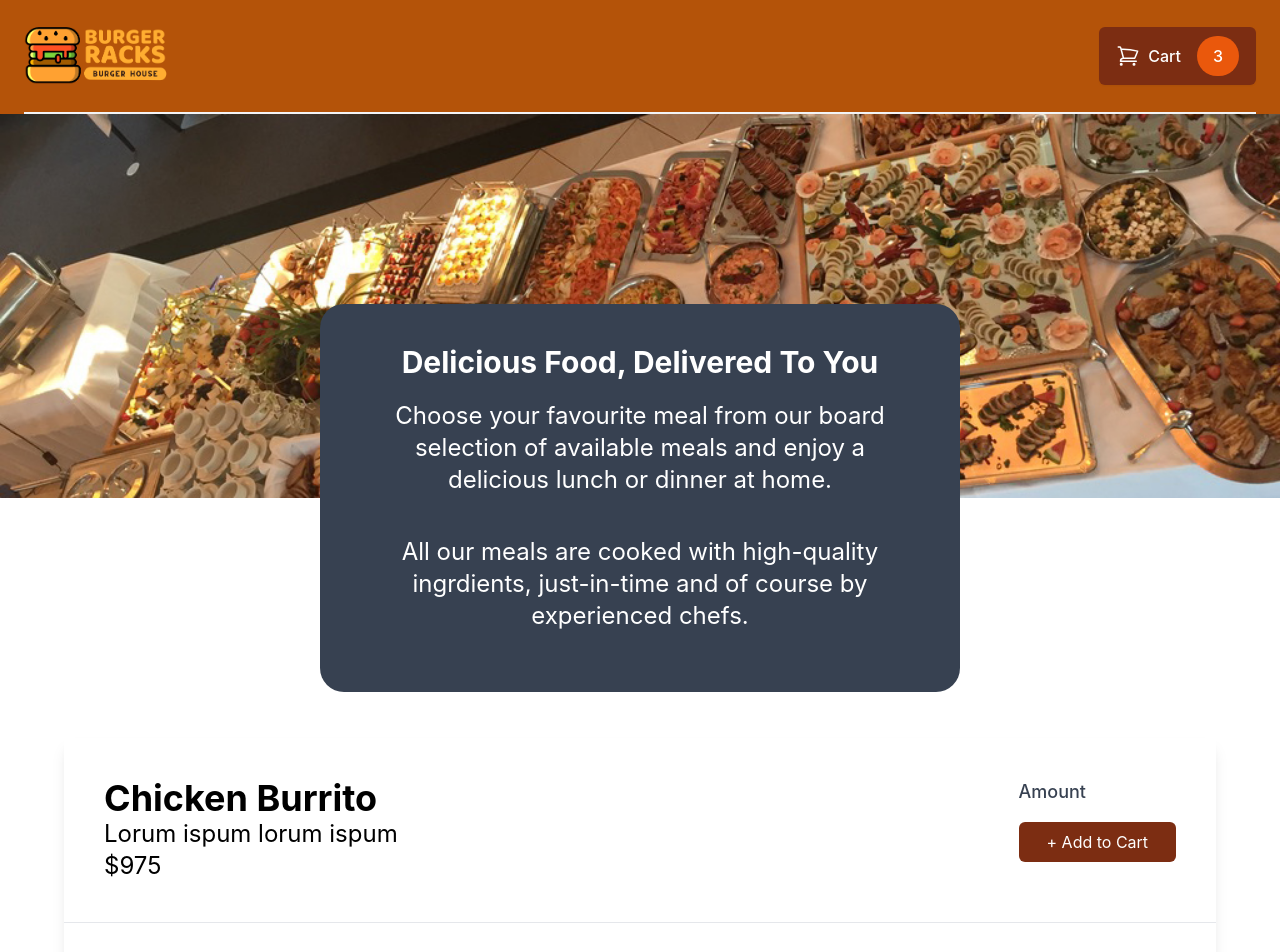
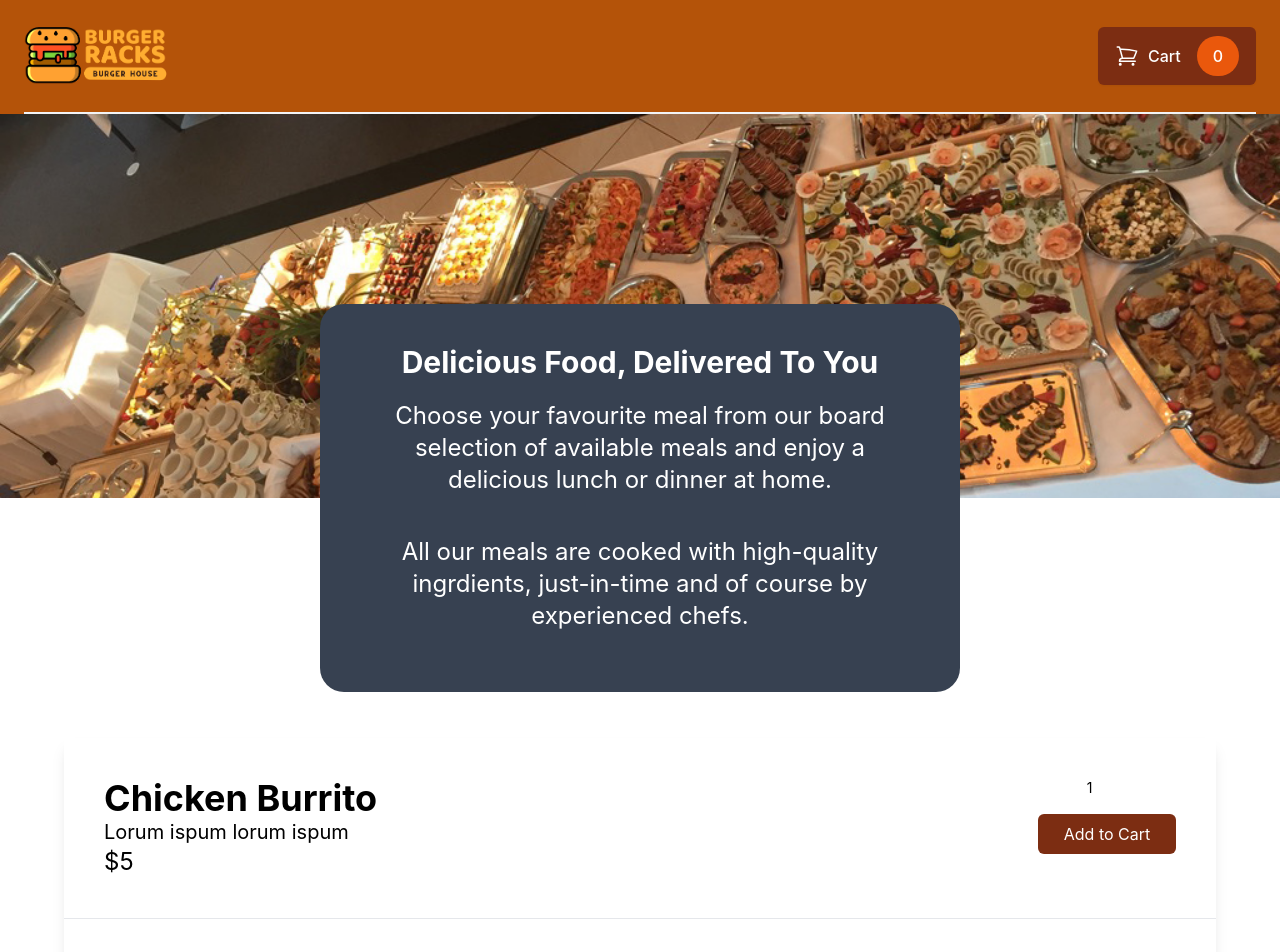
Before and after one commit to waleed677/React-Food-Meals, a React (Create React App) app: page / in a window 1280 px wide. Shown: the top 952 px of the page. Built offline with nearby package versions, Linux system fonts and the light colour scheme.

Commit message:
add useContext Api for state

```diff
--- a/src/App.js
+++ b/src/App.js
@@ -4,6 +4,7 @@ import Header from './components/Layout/Header';
 import Meals from './components/Meals/Meals';
 import Cart from './components/Cart/Cart';
 import { useState } from 'react';
+import ContextProvider from './store/ContextProvider';
 
 function App() {
 
@@ -19,13 +20,13 @@ function App() {
 
 
   return (
-   <>
+   <ContextProvider>
    { cartIsShown && <Cart  onClickClose = {hideCartHandler}/>}
     <Header onCartClick = {showCartHandler}/>
     <main>
       <Meals/>
     </main>
-   </>
+   </ContextProvider>
   );
 }
 
--- a/src/components/Cart/Cart.js
+++ b/src/components/Cart/Cart.js
@@ -1,12 +1,38 @@
-import React from "react";
+import React, { useContext } from "react";
+import CartContext from "../../store/CartContext";
 import MealsItem from "../Meals/MealsItem";
 import Modals from "../UI/Modals";
+import CartItem from "./CartItem";
 
 function Cart(props) {
-  const dummyData = [
-    { id: "m1", name: "Chicken Burrito", amount: 2, price: 975 },
-    { id: "m2", name: "Steak Burrito", amount: 3, price: 945 },
-  ];
+  const cartCTX = useContext(CartContext);
+
+  const cartData = cartCTX.items;
+  const totalAmount = `$${cartCTX.totalAmount}`;
+
+    const cartItemAddHandler = () => {
+
+    }
+
+
+    const cartItemRemoveHandler = () => {
+
+    }
+
+  const cartItems = (
+    <ul>
+      {cartData.map((item) => (
+       <CartItem
+         key={item.id}
+          name={item.name}
+          amount={item.amount}
+          price={item.price}
+          onRemove={cartItemRemoveHandler.bind(null, item.id)}
+          onAdd={cartItemAddHandler.bind(null, item)}
+       />
+      ))}
+    </ul>
+  );
 
   return (
     <>
@@ -24,16 +50,12 @@ function Cart(props) {
                       Cart Items
                     </h3>
                     <div className="mt-5">
-                      <ul>
-                        {dummyData.map((meal) => (
-                          <li key={meal.id} className="p-2 text-lg">{meal.name}</li>
-                        ))}
-                      </ul>
+                      {cartItems}
                     </div>
 
                     <div className="border-t flex justify-between mt-5">
-                        <h2 className="text-2xl font-bold py-4">Total</h2>
-                        <h2 className="text-2xl font-bold py-4">$8.50</h2>
+                      <h2 className="text-2xl font-bold py-4">Total</h2>
+                      <h2 className="text-2xl font-bold py-4">{totalAmount}</h2>
                     </div>
                   </div>
                 </div>
--- a/src/components/Cart/CartIcons.js
+++ b/src/components/Cart/CartIcons.js
@@ -1,6 +1,14 @@
-import React from 'react'
+import React, { useContext } from 'react'
+import CartContext from '../../store/CartContext'
 
 function CartIcons(props) {
+
+    const cartCTX = useContext(CartContext);
+    const numberOfCartItems = cartCTX.items.reduce((currNumber, item) => {
+        return currNumber + item.amount
+    }, 0)
+
+
     return (
         <>
             <div className="hidden items-center justify-end md:flex md:flex-1 lg:w-0 ">
@@ -12,7 +20,7 @@ function CartIcons(props) {
                         <path strokeLinecap="round" strokeLinejoin="round" d="M2.25 3h1.386c.51 0 .955.343 1.087.835l.383 1.437M7.5 14.25a3 3 0 00-3 3h15.75m-12.75-3h11.218c1.121-2.3 2.1-4.684 2.924-7.138a60.114 60.114 0 00-16.536-1.84M7.5 14.25L5.106 5.272M6 20.25a.75.75 0 11-1.5 0 .75.75 0 011.5 0zm12.75 0a.75.75 0 11-1.5 0 .75.75 0 011.5 0z" />
                     </svg> &nbsp;
                     Cart
-                <span className='ml-4 px-4 p-2 bg-orange-600 rounded-3xl'>3</span>
+                <span className='ml-4 px-4 p-2 bg-orange-600 rounded-3xl'>{numberOfCartItems}</span>
                 </button>
             </div>
         </>
--- /dev/null
+++ b/src/components/Cart/CartItem.js
@@ -0,0 +1,23 @@
+import classes from './CartItem.module.css';
+
+const CartItem = (props) => {
+  const price = `$${props.price.toFixed(2)}`;
+
+  return (
+    <li className={classes['cart-item']}>
+      <div>
+        <h2>{props.name}</h2>
+        <div className={classes.summary}>
+          <span className={classes.price}>{price}</span>
+          <span className={classes.amount}>x {props.amount}</span>
+        </div>
+      </div>
+      <div className={classes.actions}>
+        <button onClick={props.onRemove}>−</button>
+        <button onClick={props.onAdd}>+</button>
+      </div>
+    </li>
+  );
+};
+
+export default CartItem;
--- /dev/null
+++ b/src/components/Cart/CartItem.module.css
@@ -0,0 +1,65 @@
+.cart-item {
+    display: flex;
+    justify-content: space-between;
+    align-items: center;
+    border-bottom: 2px solid #8a2b06;
+    padding: 1rem 0;
+    margin: 1rem 0;
+  }
+
+  .cart-item h2 {
+    margin: 0 0 0.5rem 0;
+    color: #363636;
+  }
+
+  .summary {
+    width: 10rem;
+    display: flex;
+    justify-content: space-between;
+    align-items: center;
+  }
+
+  .price {
+    font-weight: bold;
+    color: #8a2b06;
+  }
+
+  .amount {
+    font-weight: bold;
+    border: 1px solid #ccc;
+    padding: 0.25rem 0.75rem;
+    border-radius: 6px;
+    color: #363636;
+  }
+
+  .actions {
+    display: flex;
+    flex-direction: column;
+  }
+
+  @media (min-width: 768px) {
+    .actions {
+      flex-direction: row;
+    }
+  }
+
+  .cart-item button {
+    font: inherit;
+    font-weight: bold;
+    font-size: 1.25rem;
+    color: #8a2b06;
+    border: 1px solid #8a2b06;
+    width: 3rem;
+    text-align: center;
+    border-radius: 6px;
+    background-color: transparent;
+    cursor: pointer;
+    margin-left: 1rem;
+    margin: 0.25rem;
+  }
+
+  .cart-item button:hover,
+  .cart-item button:active {
+    background-color: #8a2b06;
+    color: white;
+  }
--- a/src/components/Meals/AvailableMeals.js
+++ b/src/components/Meals/AvailableMeals.js
@@ -4,11 +4,11 @@ import Card from '../UI/Card';
 import MealsItem from './MealsItem';
 
 const dummyDate = [
-    { "id":"m1" ,"name": "Chicken Burrito", "description": "Lorum ispum lorum ispum",  "price": 975 },
-    { "id":"m2" ,"name": "Steak Burrito", "description": "Lorum ispum lorum ispum",  "price": 945 },
-    { "id":"m3" ,"name": "Carnitas Burrito", "description": "Lorum ispum lorum ispum",  "price": 1005 },
-    { "id":"m4" ,"name": "Barbacoa Burrito", "description": "Lorum ispum lorum ispum",  "price": 965 },
-    { "id":"m5" ,"name": "Barbacoa Burrito", "description": "Lorum ispum lorum ispum",  "price": 965 },
+    { "id":"m1" ,"name": "Chicken Burrito", "description": "Lorum ispum lorum ispum",  "price": 5 },
+    { "id":"m2" ,"name": "Steak Burrito", "description": "Lorum ispum lorum ispum",  "price": 45 },
+    { "id":"m3" ,"name": "Carnitas Burrito", "description": "Lorum ispum lorum ispum",  "price": 50 },
+    { "id":"m4" ,"name": "Barbacoa Burrito", "description": "Lorum ispum lorum ispum",  "price": 65 },
+    { "id":"m5" ,"name": "Barbacoa Burrito", "description": "Lorum ispum lorum ispum",  "price": 96 },
 ];
 
 
--- a/src/components/Meals/MealsItem.js
+++ b/src/components/Meals/MealsItem.js
@@ -1,19 +1,32 @@
-import React from "react";
+import React, { useContext } from "react";
+import CartContext from "../../store/CartContext";
 import MealsItemForm from "./MealsItemForm";
 
 function MealsItem(props) {
+
+  const cartCTX = useContext(CartContext);
   const price = `$${props.burger.price}`;
+
+
+  const addToCartHandler = (amount) => {
+    cartCTX.addItem({
+      id: props.burger.id,
+      name: props.burger.name,
+      amount: amount,
+      price: props.burger.price
+    });
+  }
 
   return (
     <>
       <li className="p-10 flex justify-between border-b">
         <div>
           <h2 className="font-bold text-4xl">{props.burger.name}</h2>
-          <p className=" text-2xl">{props.burger.description}</p>
+          <p className=" text-xl">{props.burger.description}</p>
           <p className=" text-2xl">{price}</p>
         </div>
         <div>
-            <MealsItemForm data = {props.burger}/>
+            <MealsItemForm data = {props.burger} onAddToCart = {addToCartHandler}/>
         </div>
       </li>
     </>
--- a/src/components/Meals/MealsItemForm.js
+++ b/src/components/Meals/MealsItemForm.js
@@ -1,21 +1,44 @@
-import React from "react";
+import React, { useContext, useRef } from "react";
+import CartContext from "../../store/CartContext";
 import Input from "../UI/Input";
 
 function MealsItemForm(props) {
+
+  const amountRef = useRef()
+
+  const cartSubmitHandler = (event) => {
+    event.preventDefault();
+    const amount = amountRef.current.value;
+    const updatedAmount = +amount  // amount is string so convert it into number
+
+    props.onAddToCart(updatedAmount);
+
+  }
+
   return (
     <>
-    <Input
-    label = "Amount"
-    data = {{
-        type:"number",
-        name:"amount",
-        id: `${props.data.id}_amount`,
-        min: '1',
-        max: '5',
-        step: '1',
-        }}
-    />
-    <button className="bg-orange-900 text-white block w-full p-2 rounded-md mt-4">+ Add to Cart</button>
+      <div className="flex">
+        {/* <button className="border px-3 border-indigo-900 text-lg">+</button> */}
+        <form onSubmit={cartSubmitHandler}>
+          <Input
+            ref = {amountRef}
+            data={{
+              type: "number",
+              name: "amount",
+              id: `${props.data.id}_amount`,
+              min: "1",
+              max: "5",
+              step: "1",
+              defaultValue: "1",
+            }}
+          />
+          <button className="bg-orange-900 text-white block w-full p-2 rounded-md mt-4">
+            Add to Cart
+          </button>
+        </form>
+
+        {/* <button className="border px-3 border-indigo-900 text-lg">-</button> */}
+      </div>
     </>
   );
 }
--- a/src/components/UI/Input.js
+++ b/src/components/UI/Input.js
@@ -1,17 +1,15 @@
 import React from "react";
 
-function Input(props) {
+const Input = React.forwardRef((props, ref) => {
   return (
     <div className="flex">
-      <label className="block text-lg font-medium text-gray-700">
-        {props.label}
-      </label>
       <input
-        className="block w-full rounded-md border-gray-300 pl-7  focus:border-indigo-500 focus:ring-indigo-500 sm:text-sm"
+        className=" block rounded-md text-center text-black border-pink-800 pl-7 pr-12  focus:border-indigo-500 focus:ring-indigo-500 sm:text-sm"
         {...props.data}
+        ref = {ref}
       />
     </div>
   );
-}
+});
 
 export default Input;
--- /dev/null
+++ b/src/store/CartContext.js
@@ -0,0 +1,18 @@
+import { createContext } from "react";
+
+import React from 'react'
+
+
+    const defualtValue = {
+        items: [],
+        totalAmount: 0,
+        addItem: (item) => {},
+        removeItem: (id) => {}
+    }
+
+    const CartContext = createContext(defualtValue);
+
+
+
+
+export default CartContext
```
Also changed, not shown: src/store/ContextProvider.js (added, +74 -0 lines).
